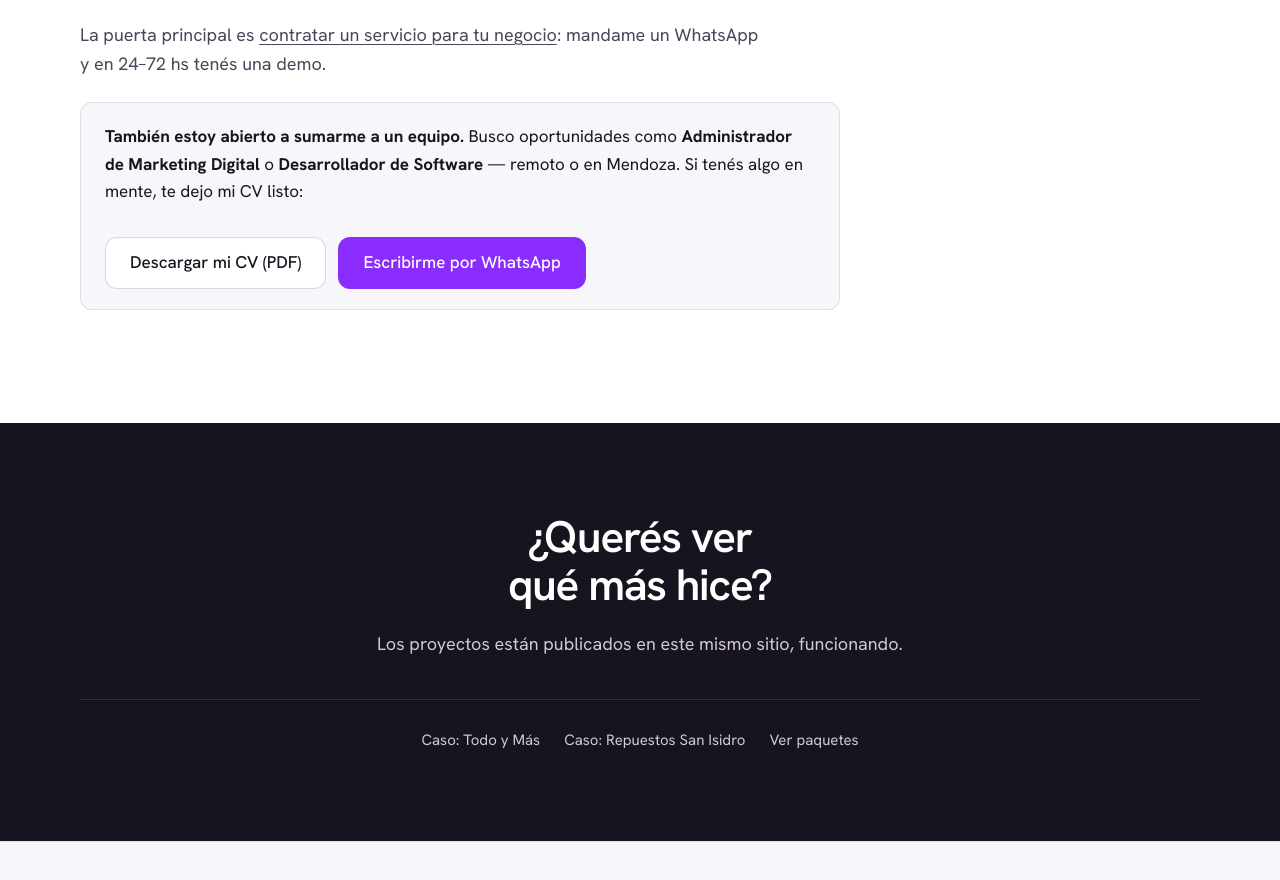
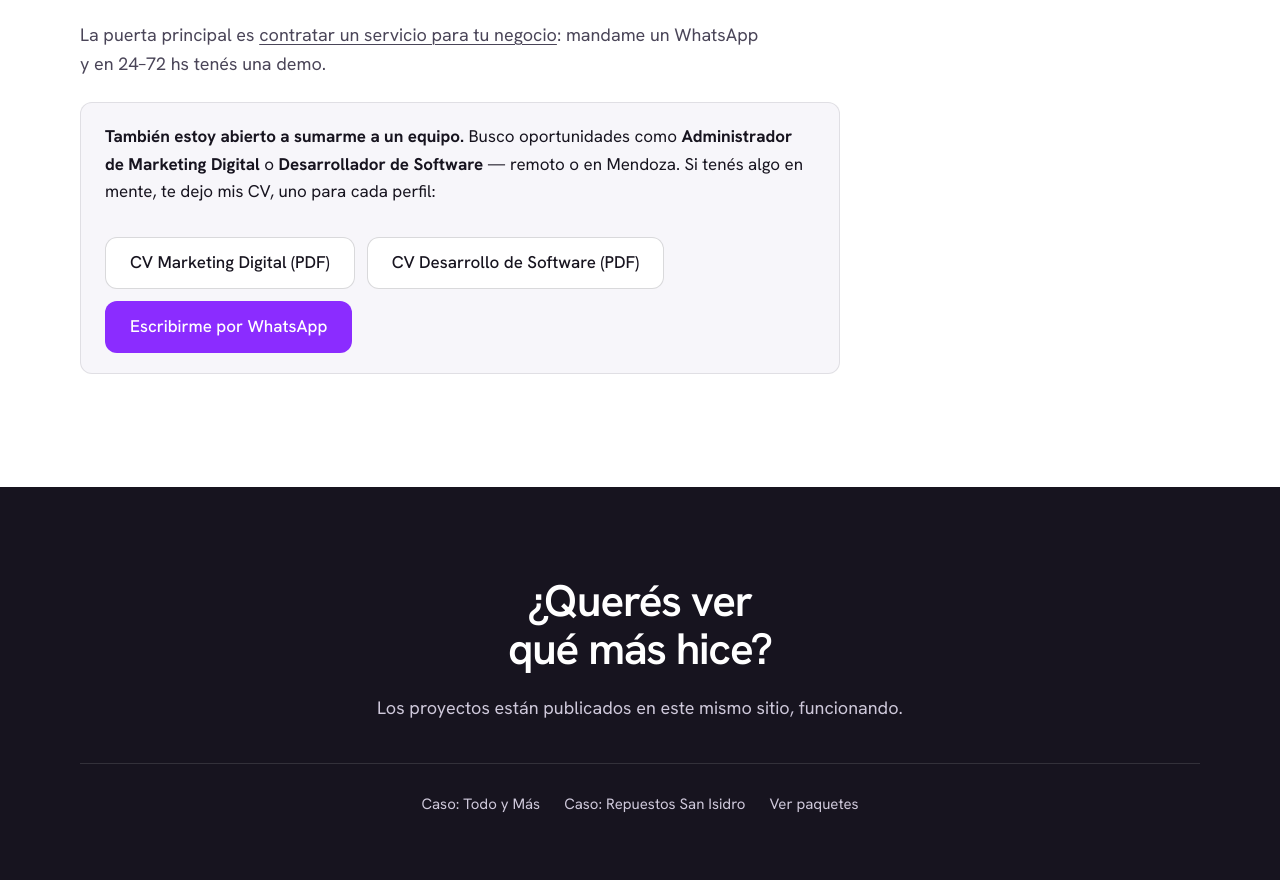
Before and after one commit to themortamc/mortups, a website: page public/sobre-mi/index.html in a window 1280 px wide. Shown: the part 1786-2666 px from the top of the page. Drawn offline with Linux system fonts and the light colour scheme.

Commit message:
feat: CV de Marketing Digital y de Desarrollo en Sobre mí
Co-Authored-By: Claude Opus 5.5 <noreply@anthropic.com>

```diff
--- a/public/sobre-mi/index.html
+++ b/public/sobre-mi/index.html
@@ -48,8 +48,8 @@
 
 <section><div class="w"><h2>Trabajá conmigo o… laburá conmigo</h2>
 <p>La puerta principal es <a href="/#paquetes">contratar un servicio para tu negocio</a>: mandame un WhatsApp y en 24–72 hs tenés una demo.</p>
-<div class="pn"><p><b>También estoy abierto a sumarme a un equipo.</b> Busco oportunidades como <b>Administrador de Marketing Digital</b> o <b>Desarrollador de Software</b> — remoto o en Mendoza. Si tenés algo en mente, te dejo mi CV listo:</p>
-<div class="actions"><a class="btn l" href="/cv.pdf">Descargar mi CV (PDF)</a><a class="btn" href="https://wa.me/5492634279451?text=Hola%20Lautaro,%20vi%20tu%20perfil%20en%20mortups.com.ar%20y%20quiero%20hablar%20sobre%20una%20posici%C3%B3n%20laboral." rel="noopener">Escribirme por WhatsApp</a></div>
+<div class="pn"><p><b>También estoy abierto a sumarme a un equipo.</b> Busco oportunidades como <b>Administrador de Marketing Digital</b> o <b>Desarrollador de Software</b> — remoto o en Mendoza. Si tenés algo en mente, te dejo mis CV, uno para cada perfil:</p>
+<div class="actions"><a class="btn l" href="/cv/Lautaro-Mortarotti-CV-Marketing-Digital.pdf">CV Marketing Digital (PDF)</a><a class="btn l" href="/cv/Lautaro-Mortarotti-CV-Desarrollador.pdf">CV Desarrollo de Software (PDF)</a><a class="btn" href="https://wa.me/5492634279451?text=Hola%20Lautaro,%20vi%20tu%20perfil%20en%20mortups.com.ar%20y%20quiero%20hablar%20sobre%20una%20posici%C3%B3n%20laboral." rel="noopener">Escribirme por WhatsApp</a></div>
 </div>
 </div></section>
 
```
Also changed, not shown: 2 other files.
